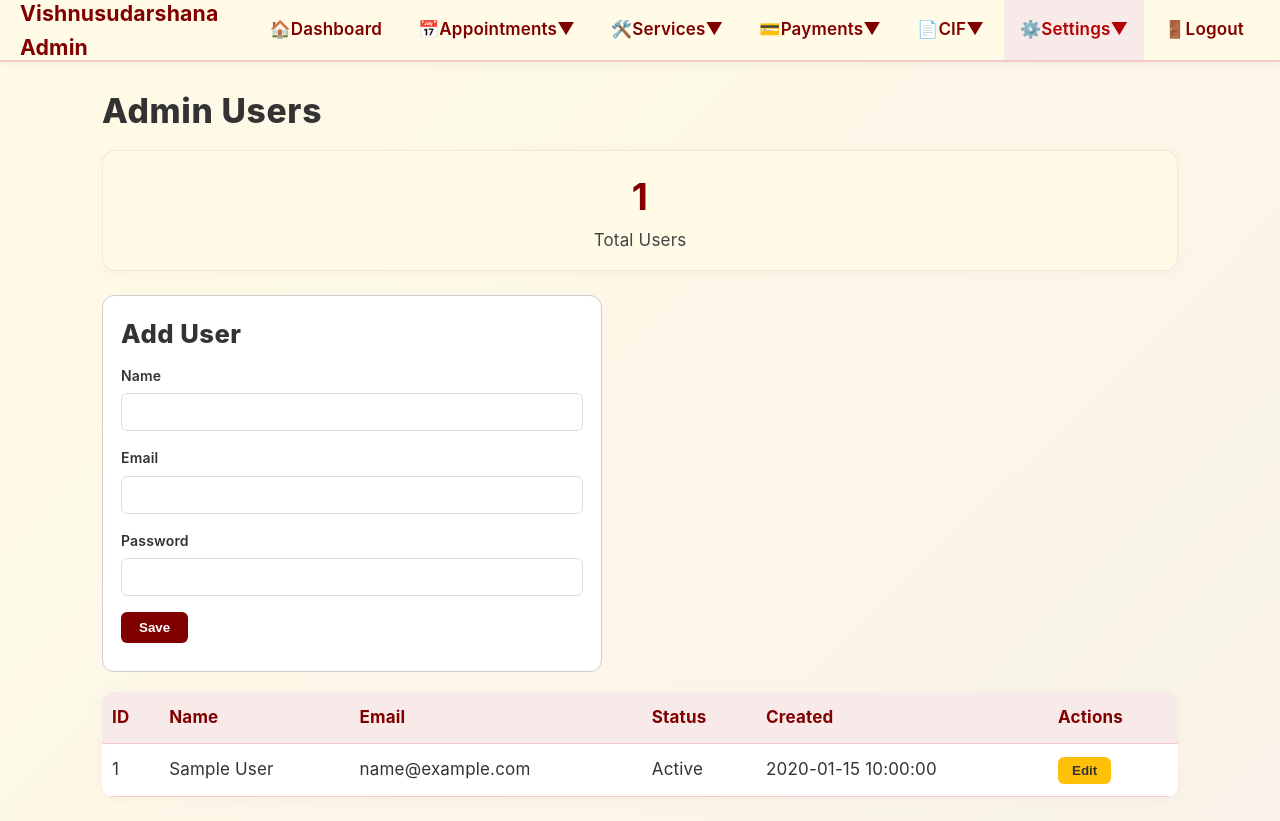
After one commit to nikhileshwarnilee/vishnusudarshana, a PHP site: page /admin/users.php in a window 1280 px wide. The commit adds this page. Run offline with PHP 8.4, Linux system fonts and the light colour scheme; the visitor is signed in with stand-in values (Sample User, id 1); tables that the repository leaves empty or names only in its code hold one stand-in row (values such as "Sample post").

```diff
--- a/admin/includes/top-menu.php
+++ b/admin/includes/top-menu.php
@@ -60,7 +60,8 @@ $menu = [
         'icon' => '💳',
         'submenu' => [
             'All Payments'    => $baseUrl . '/admin/payments/index.php',
-            'Failed Payments' => $baseUrl . '/admin/payments/failed.php',
+            'Sample Payments' => $baseUrl . '/admin/payments/payments.php',
+            // 'Failed Payments' removed
         ]
     ],
 
@@ -77,8 +78,9 @@ $menu = [
     'Settings' => [
         'icon' => '⚙️',
         'submenu' => [
-            'Profile'         => $baseUrl . '/admin/settings/profile.php',
+            // 'Profile' removed
             'Change Password' => $baseUrl . '/admin/settings/password.php',
+            'Users'           => $baseUrl . '/admin/users.php',
         ]
     ],
 
--- a/admin/index.php
+++ b/admin/index.php
@@ -1,4 +1,10 @@
+
 <?php
+session_start();
+if (!isset($_SESSION['user_id'])) {
+    header('Location: login.php');
+    exit;
+}
 require_once __DIR__ . '/includes/top-menu.php';
 // Database connection
 require_once __DIR__ . '/../config/db.php';
--- /dev/null
+++ b/admin/users.php
@@ -0,0 +1,232 @@
+
+
+<?php
+session_start();
+if (!isset($_SESSION['user_id']) || $_SESSION['user_id'] != 1) {
+    header('Location: index.php');
+    exit;
+}
+require_once __DIR__ . '/../config/db.php';
+$action = $_GET['action'] ?? '';
+$message = '';
+
+// AJAX: Add/Edit/Delete
+if ($_SERVER['REQUEST_METHOD'] === 'POST' && isset($_POST['ajax'])) {
+    header('Content-Type: application/json');
+    if ($_POST['ajax'] === 'add') {
+        $name = trim($_POST['name'] ?? '');
+        $email = trim($_POST['email'] ?? '');
+        $password = $_POST['password'] ?? '';
+        if ($name && $email && $password) {
+            $stmt = $pdo->prepare('SELECT COUNT(*) FROM users WHERE email = ?');
+            $stmt->execute([$email]);
+            if ($stmt->fetchColumn() == 0) {
+                // Store password as plain text (insecure)
+                $stmt = $pdo->prepare('INSERT INTO users (name, email, password) VALUES (?, ?, ?)');
+                $stmt->execute([$name, $email, $password]);
+                echo json_encode(['success' => true, 'msg' => 'User added successfully!']);
+            } else {
+                echo json_encode(['success' => false, 'msg' => 'Email already exists!']);
+            }
+        } else {
+            echo json_encode(['success' => false, 'msg' => 'All fields are required!']);
+        }
+        exit;
+    }
+    if ($_POST['ajax'] === 'edit' && isset($_POST['id'])) {
+        $id = (int)$_POST['id'];
+        $name = trim($_POST['name'] ?? '');
+        $email = trim($_POST['email'] ?? '');
+        $password = $_POST['password'] ?? '';
+        $stmt = $pdo->prepare('SELECT COUNT(*) FROM users WHERE email = ? AND id != ?');
+        $stmt->execute([$email, $id]);
+        if ($stmt->fetchColumn() == 0) {
+            if ($password) {
+                // Store password as plain text (insecure)
+                $stmt = $pdo->prepare('UPDATE users SET name=?, email=?, password=? WHERE id=?');
+                $stmt->execute([$name, $email, $password, $id]);
+            } else {
+                $stmt = $pdo->prepare('UPDATE users SET name=?, email=? WHERE id=?');
+                $stmt->execute([$name, $email, $id]);
+            }
+            echo json_encode(['success' => true, 'msg' => 'User updated!']);
+        } else {
+            echo json_encode(['success' => false, 'msg' => 'Email already exists!']);
+        }
+        exit;
+    }
+    if ($_POST['ajax'] === 'delete' && isset($_POST['id'])) {
+        $id = (int)$_POST['id'];
+        $pdo->prepare('DELETE FROM users WHERE id=?')->execute([$id]);
+        echo json_encode(['success' => true, 'msg' => 'User deleted.']);
+        exit;
+    }
+}
+
+// List users
+$users = $pdo->query('SELECT * FROM users ORDER BY id DESC')->fetchAll();
+
+?>
+<!DOCTYPE html>
+<html lang="en">
+<head>
+    <meta charset="UTF-8">
+    <title>Admin Users</title>
+    <link rel="stylesheet" href="../assets/css/style.css">
+    <style>
+        .admin-container { max-width: 1100px; margin: 0 auto; padding: 24px 12px; }
+        .summary-cards { display: flex; gap: 18px; margin-bottom: 24px; flex-wrap: wrap; }
+        .summary-card { flex: 1 1 180px; background: #fffbe7; border-radius: 14px; padding: 16px; text-align: center; box-shadow: 0 2px 8px #e0bebe22; }
+        .summary-count { font-size: 2.2em; font-weight: 700; color: #800000; }
+        .summary-label { font-size: 1em; color: #444; }
+        .form-box { margin-bottom: 20px; padding: 18px; border: 1px solid #ccc; border-radius: 12px; background: #fff; max-width: 500px; }
+        .form-group { margin-bottom: 16px; }
+        .form-group label { display: block; font-weight: 600; margin-bottom: 6px; color: #333; }
+        .form-group input { width: 100%; padding: 8px 12px; border: 1px solid #ddd; border-radius: 6px; font-size: 1em; }
+        .btn-main { padding: 8px 18px; background: #800000; color: #fff; border: none; border-radius: 6px; font-weight: 600; cursor: pointer; }
+        .btn-main:hover { background: #600000; }
+        .users-table { width: 100%; border-collapse: collapse; background: #fff; box-shadow: 0 2px 12px #e0bebe22; border-radius: 12px; overflow: hidden; }
+        .users-table th, .users-table td { padding: 12px 10px; border-bottom: 1px solid #f3caca; text-align: left; }
+        .users-table th { background: #f9eaea; color: #800000; }
+        .users-table tbody tr:hover { background: #f3f7fa; }
+        .action-btn { padding: 6px 14px; background: #007bff; color: #fff; border-radius: 6px; text-decoration: none; font-weight: 600; border: none; cursor: pointer; margin-right: 6px; }
+        .action-btn.edit { background: #ffc107; color: #333; }
+        .action-btn.delete { background: #dc3545; color: #fff; }
+        .action-btn.edit:hover { background: #e0a800; }
+        .action-btn.delete:hover { background: #b52a37; }
+        .no-data { text-align: center; color: #777; padding: 24px; }
+        @media (max-width: 700px) { .summary-cards { flex-direction: column; } }
+    </style>
+    <script src="https://code.jquery.com/jquery-3.7.1.min.js"></script>
+</head>
+<body>
+<?php include __DIR__ . '/includes/top-menu.php'; ?>
+<div class="admin-container">
+    <h1>Admin Users</h1>
+    <div class="summary-cards">
+        <div class="summary-card">
+            <div class="summary-count"><?= count($users) ?></div>
+            <div class="summary-label">Total Users</div>
+        </div>
+    </div>
+
+    <div class="form-box">
+        <h2 id="formTitle">Add User</h2>
+        <form id="userForm" autocomplete="off">
+            <input type="hidden" name="id" id="userId">
+            <div class="form-group">
+                <label>Name</label>
+                <input type="text" name="name" id="userName" required>
+            </div>
+            <div class="form-group">
+                <label>Email</label>
+                <input type="email" name="email" id="userEmail" required>
+            </div>
+            <div class="form-group">
+                <label>Password <span id="pwdNote" style="font-weight:400;font-size:0.95em;"></span></label>
+                <input type="password" name="password" id="userPassword">
+            </div>
+            <button type="submit" class="btn-main" id="saveBtn">Save</button>
+            <button type="button" class="btn-main" id="cancelBtn" style="display:none;background:#6c757d;">Cancel</button>
+        </form>
+        <div id="formMsg" style="margin-top:10px;font-weight:600;"></div>
+    </div>
+
+    <table class="users-table" id="usersTable">
+        <thead>
+            <tr>
+                <th>ID</th>
+                <th>Name</th>
+                <th>Email</th>
+                <th>Status</th>
+                <th>Created</th>
+                <th>Actions</th>
+            </tr>
+        </thead>
+        <tbody>
+        <?php foreach ($users as $user): ?>
+            <tr data-id="<?= $user['id'] ?>">
+                <td><?= $user['id'] ?></td>
+                <td><?= htmlspecialchars($user['name']) ?></td>
+                <td><?= htmlspecialchars($user['email']) ?></td>
+                <td><?= $user['status'] ? 'Active' : 'Inactive' ?></td>
+                <td><?= $user['created_at'] ?></td>
+                <td>
+                    <button class="action-btn edit" data-id="<?= $user['id'] ?>">Edit</button>
+                    <?php if ($user['id'] != 1): ?>
+                        <button class="action-btn delete" data-id="<?= $user['id'] ?>">Delete</button>
+                    <?php endif; ?>
+                </td>
+            </tr>
+        <?php endforeach; ?>
+        </tbody>
+    </table>
+</div>
+<script>
+// AJAX add/edit
+let editing = false;
+let editId = null;
+$(function() {
+    $('#userForm').on('submit', function(e) {
+        e.preventDefault();
+        const id = $('#userId').val();
+        const name = $('#userName').val();
+        const email = $('#userEmail').val();
+        const password = $('#userPassword').val();
+        const ajaxType = editing ? 'edit' : 'add';
+        if (editing && !password) {
+            // Don't send password if not changing
+            $.post('users.php', { ajax: ajaxType, id, name, email }, handleFormResponse, 'json');
+        } else {
+            $.post('users.php', { ajax: ajaxType, id, name, email, password }, handleFormResponse, 'json');
+        }
+    });
+    $('#cancelBtn').on('click', function() {
+        resetForm();
+    });
+    $('#usersTable').on('click', '.edit', function() {
+        const row = $(this).closest('tr');
+        editId = row.data('id');
+        $('#formTitle').text('Edit User');
+        $('#userId').val(editId);
+        $('#userName').val(row.find('td:eq(1)').text());
+        $('#userEmail').val(row.find('td:eq(2)').text());
+        $('#userPassword').val('');
+        $('#pwdNote').text('(Leave blank to keep current password)');
+        $('#cancelBtn').show();
+        editing = true;
+    });
+    $('#usersTable').on('click', '.delete', function() {
+        if (!confirm('Delete this user?')) return;
+        const id = $(this).data('id');
+        $.post('users.php', { ajax: 'delete', id }, function(resp) {
+            if (resp.success) {
+                $('tr[data-id="'+id+'"]').remove();
+                $('#formMsg').css('color','green').text(resp.msg);
+                resetForm();
+            } else {
+                $('#formMsg').css('color','red').text(resp.msg);
+            }
+        }, 'json');
+    });
+    function handleFormResponse(resp) {
+        if (resp.success) {
+            location.reload();
+        } else {
+            $('#formMsg').css('color','red').text(resp.msg);
+        }
+    }
+    function resetForm() {
+        $('#formTitle').text('Add User');
+        $('#userId').val('');
+        $('#userName').val('');
+        $('#userEmail').val('');
+        $('#userPassword').val('');
+        $('#pwdNote').text('');
+        $('#cancelBtn').hide();
+        editing = false;
+    }
+});
+</script>
+</body>
+</html>
```
Also changed, not shown: admin/login.php (added, +64 -0 lines), admin/logout.php (added, +7 -0 lines), admin/payments/payments.php (added, +146 -0 lines), admin/settings/password.php (added, +71 -0 lines).
